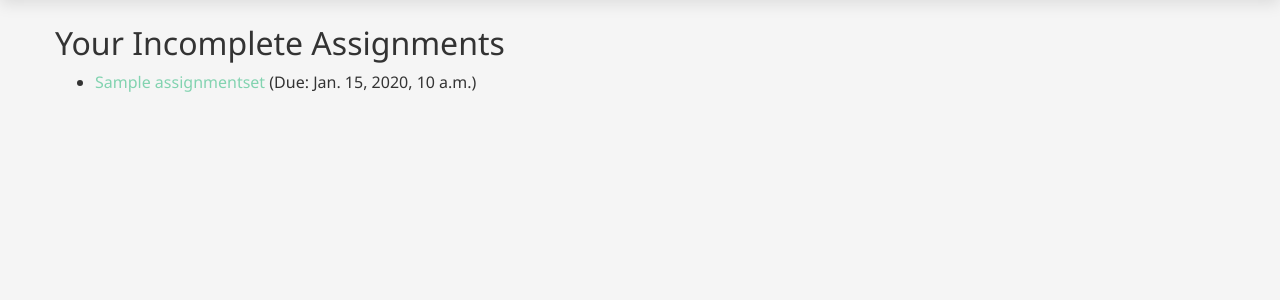
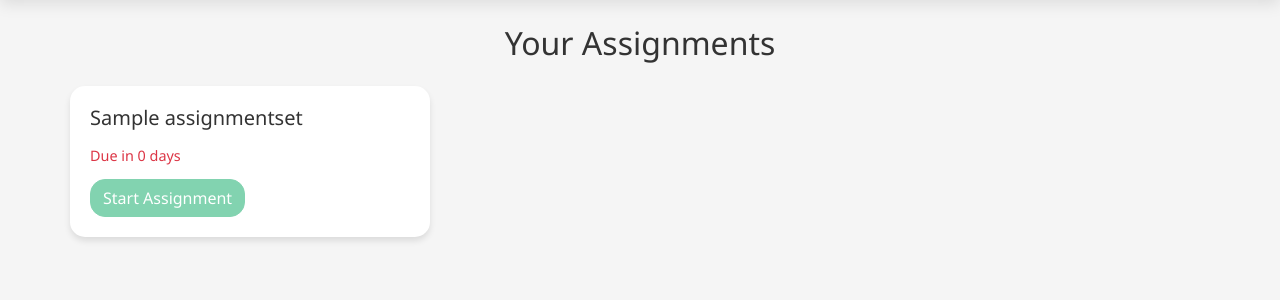
Before and after one commit to changjiang1124/afterclass, a Django app: page /assignments/ in a window 1280 px wide. Shown: the part 56-356 px from the top of the page. Run offline with Django 5.2, Linux system fonts and the light colour scheme; a user stored in the database is signed in; tables that the repository leaves empty hold one stand-in row (values such as "Sample post"); some libraries are stand-ins or nearby versions.

Commit message:
change style

```diff
--- a/assignments/templates/assignments/assignment_list.html
+++ b/assignments/templates/assignments/assignment_list.html
@@ -1,12 +1,40 @@
 {% extends 'base.html' %}
+{% load static %}
+{% load assignment_tags %}
+
+{% block extra_css %}
+<link rel="stylesheet" href="{% static 'css/assignments.css' %}">
+{% endblock %}
 
 {% block content %}
-<h2>Your Incomplete Assignments</h2>
-<ul>
-    {% for assignment in assignments %}
-    <li><a href="{% url 'assignments:assignment_detail' assignment.id %}">{{ assignment.title }}</a> (Due: {{ assignment.due_date }})</li>
-    {% empty %}
-    <li>No incomplete assignments.</li>
-    {% endfor %}
-</ul>
+<div class="container mt-4">
+    <h2 class="text-center mb-4">Your Assignments</h2>
+    <div class="row">
+        {% for assignment in assignments %}
+        <div class="col-md-6 col-lg-4 mb-4">
+            <div class="card assignment-card">
+                <div class="card-body">
+                    <h5 class="card-title">{{ assignment.title }}</h5>
+                    <p class="card-text">
+                        <span class="badge {% if assignment.due_date|days_until < 3 %}badge-danger{% elif assignment.due_date|days_until < 7 %}badge-warning{% else %}badge-success{% endif %}">
+                            Due in {{ assignment.due_date|days_until }} days
+                        </span>
+                    </p>
+                    <a href="{% url 'assignments:assignment_detail' assignment.id %}" class="btn btn-primary">Start Assignment</a>
+                </div>
+            </div>
+        </div>
+        {% empty %}
+        <div class="col-12">
+            <div class="alert alert-info" role="alert">
+                No incomplete assignments. Great job!
+            </div>
+        </div>
+        {% endfor %}
+    </div>
+</div>
 {% endblock %}
+
+{% block extra_js %}
+<script src="{% static 'js/assignments.js' %}"></script>
+{% endblock %}
--- a/assignments/templatetags/assignment_tags.py
+++ b/assignments/templatetags/assignment_tags.py
@@ -1,7 +1,17 @@
 from django import template
+from django.utils import timezone
 
 register = template.Library()
 
 @register.filter
 def letter_index(value):
     return chr(ord('A') + value - 1)
+
+@register.filter
+def days_until(value):
+    delta = value - timezone.now()
+    return max(delta.days + 1, 0)
+
+@register.filter
+def format_date(value):
+    return value.strftime('%d/%m/%Y')
--- a/static/css/assignments.css
+++ b/static/css/assignments.css
@@ -58,5 +58,41 @@
 }
 
 .card-text {
-    margin-bottom: 0;
+    margin-bottom: 10px;
 }
+
+.card-title {
+    margin-bottom: 5px;
+}
+
+.assignment-card {
+    transition: transform 0.3s ease-in-out, box-shadow 0.3s ease-in-out;
+    opacity: 1;
+    transform: translateY(0);
+}
+
+.assignment-card:hover {
+    transform: translateY(-5px);
+    box-shadow: 0 4px 15px rgba(0, 0, 0, 0.1);
+}
+
+.badge {
+    padding: 0;
+    margin-bottom: 5px;
+    color: #121212;
+    font-weight: 400;
+}
+
+.badge-danger {
+    color: #dc3545;
+    background-color: white;
+}
+
+.badge-warning {
+    background-color: #ffc107;
+    color: #212529;
+}
+
+.badge-success {
+    background-color: #28a745;
+}
--- a/static/js/assignments.js
+++ b/static/js/assignments.js
@@ -80,4 +80,22 @@ $(document).ready(function() {
             }
         });
     }
+
+    // Enter animation for assignment cards
+    $('.assignment-card').each(function(index) {
+        $(this).css({
+            'opacity': '1',
+            'transform': 'translateY(20px)'
+        });
+        $(this).delay(index * 100).animate({
+            opacity: 1,
+            transform: 'translateY(0)'
+        }, 500, function() {
+            // 动画完成后，移除内联样式以避免与悬停效果冲突
+            $(this).css({
+                'opacity': '',
+                'transform': ''
+            });
+        });
+    });
 });
```
